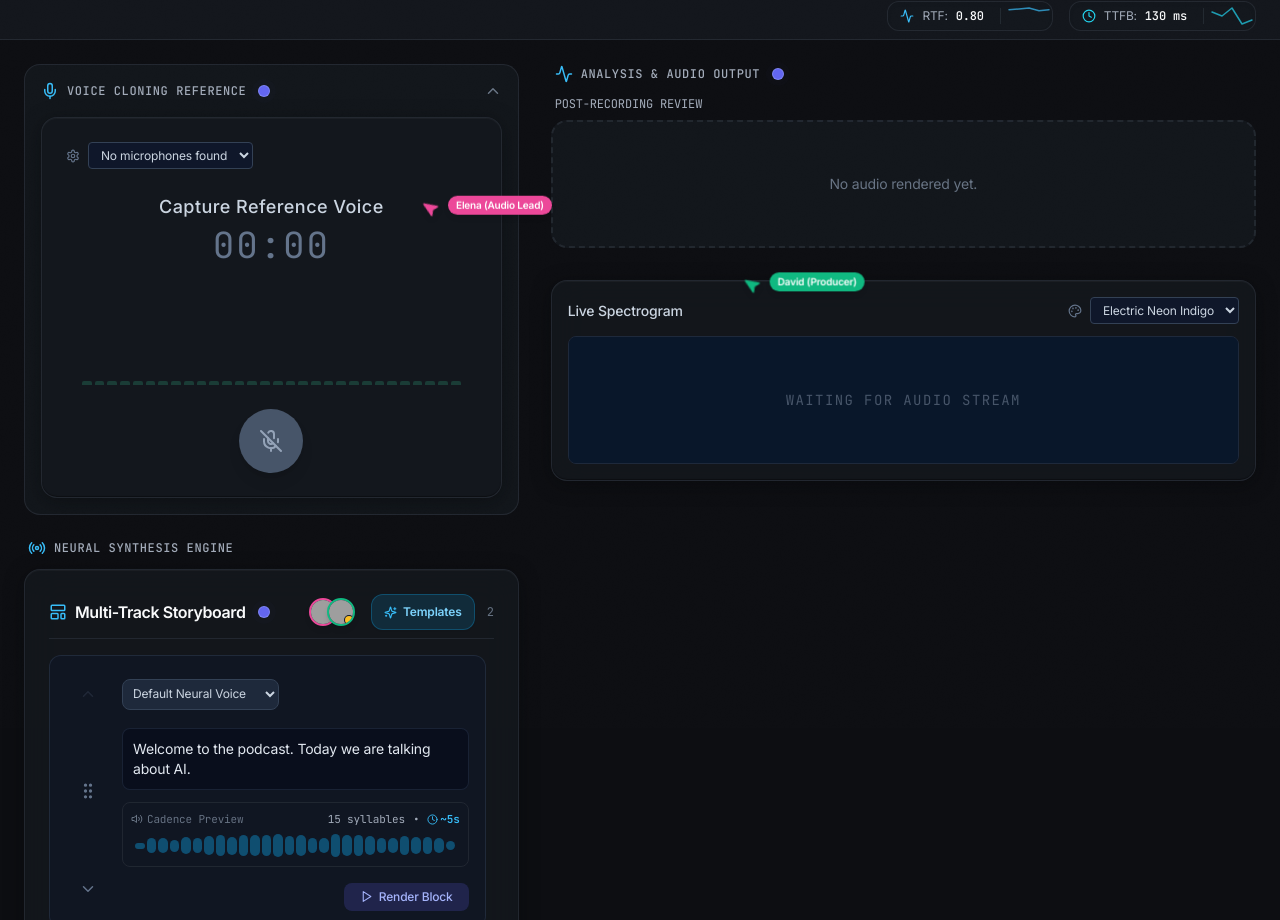
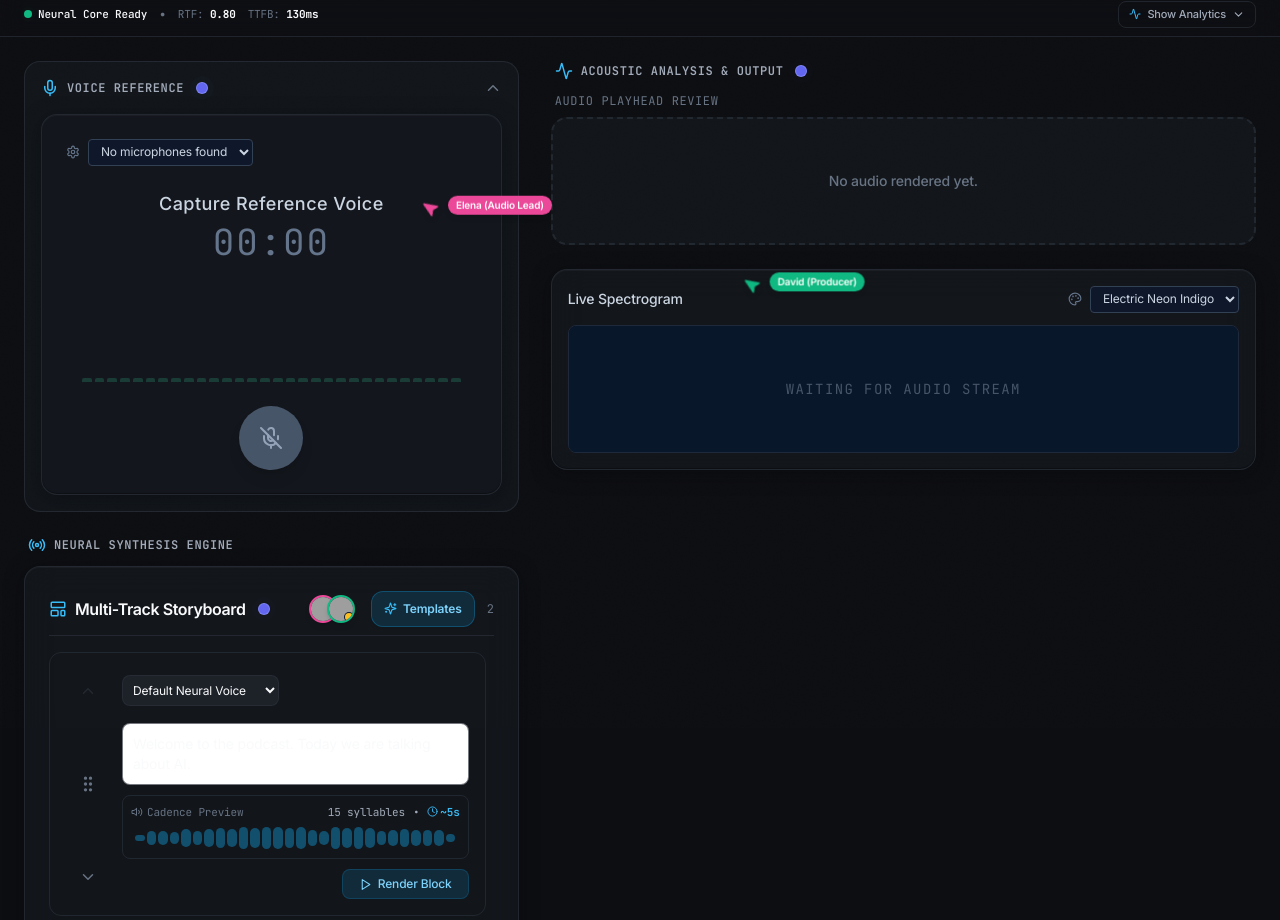
Before and after one commit to ShantanuDas15/EchoSync-AI, a Next.js app in the folder frontend/: page / in a window 1280 px wide. Shown: the part 72-992 px from the top of the page. Built offline with nearby package versions, Linux system fonts and the light colour scheme; grey boxes are pictures that could not be loaded.

Commit message:
feat: Implement Milestone 4.3 Function-Driven Minimalism & Layout De-nesting

```diff
--- a/frontend/src/app/page.tsx
+++ b/frontend/src/app/page.tsx
@@ -8,7 +8,7 @@ import { SpectrogramCanvas } from '@/components/ui/SpectrogramCanvas';
 import { ToastNotification, ToastType } from '@/components/ui/ToastNotification';
 import { NavigationHeader } from '@/components/layout/NavigationHeader';
 import { KeyboardShortcutFooter } from '@/components/layout/KeyboardShortcutFooter';
-import { MetricBadge } from '@/components/ui/MetricBadge';
+import { TelemetryBar } from '@/components/layout/TelemetryBar';
 import { useWebSocketStream } from '@/hooks/useWebSocketStream';
 import { useKeyboardShortcuts } from '@/hooks/useKeyboardShortcuts';
 import { Mic, Radio, Activity, ChevronDown, ChevronUp } from 'lucide-react';
@@ -24,7 +24,7 @@ export default function Dashboard() {
   // Toast State
   const [toast, setToast] = useState<{ message: string; type: ToastType } | null>(null);
 
-  // Fake Telemetry
+  // Telemetry state
   const [rtfHistory, setRtfHistory] = useState<number[]>([0.8, 0.85, 0.9, 0.75, 0.8]);
   const [ttfbHistory, setTtfbHistory] = useState<number[]>([150, 140, 160, 120, 130]);
   const currentRTF = isStreaming ? 0.95 : 0.8;
@@ -70,18 +70,19 @@ export default function Dashboard() {
     <div className="min-h-screen bg-surface-root text-text-primary selection:bg-sky-500/20 selection:text-sky-200 font-sans flex flex-col justify-between">
       <NavigationHeader activeTab="studio" isStreaming={isStreaming} />
 
-      {/* Telemetry Bar */}
-      <div data-tour="telemetry-bar" className="w-full bg-surface-panel border-b border-border-subtle">
-        <div className="max-w-7xl mx-auto px-4 sm:px-6 py-2 flex items-center justify-end gap-4">
-          <MetricBadge label="RTF" value={currentRTF.toFixed(2)} type="rtf" history={rtfHistory} />
-          <MetricBadge label="TTFB" value={currentTTFB} unit="ms" type="ttfb" history={ttfbHistory} />
-        </div>
-      </div>
+      {/* Progressive Disclosure Telemetry Bar */}
+      <TelemetryBar
+        currentRTF={currentRTF}
+        currentTTFB={currentTTFB}
+        rtfHistory={rtfHistory}
+        ttfbHistory={ttfbHistory}
+        isStreaming={isStreaming}
+      />
 
       <main className="max-w-7xl mx-auto px-4 sm:px-6 py-6 flex-1 w-full">
-        <div className="grid grid-cols-1 lg:grid-cols-12 gap-8">
+        <div className="grid grid-cols-1 lg:grid-cols-12 gap-6 sm:gap-8">
 
-          {/* Left Column - Controls */}
+          {/* Left Column - Voice Cloning & Storyboard */}
           <div className="lg:col-span-5 flex flex-col gap-6">
 
             {/* Collapsible Recorder Section */}
@@ -92,7 +93,7 @@ export default function Dashboard() {
               >
                 <div className="flex items-center gap-2 text-text-secondary">
                   <Mic size={18} className="text-sky-400" />
-                  <h2 className="font-medium text-xs uppercase tracking-wider font-mono">Voice Cloning Reference</h2>
+                  <h2 className="font-semibold text-xs uppercase tracking-wider font-mono">Voice Reference</h2>
                   <ContextualHint
                     title="Zero-Shot Reference Sample"
                     description="Provide 3-5 seconds of clean, noise-free voice audio to extract a 256-d speaker identity embedding vector."
@@ -113,23 +114,23 @@ export default function Dashboard() {
               </div>
             </section>
 
-            {/* Synthesizer Form */}
+            {/* Synthesizer Storyboard */}
             <section className="space-y-3">
               <div className="flex items-center gap-2 text-text-secondary px-1">
                 <Radio size={18} className="text-sky-400" />
-                <h2 className="font-medium text-xs uppercase tracking-wider font-mono">Neural Synthesis Engine</h2>
+                <h2 className="font-semibold text-xs uppercase tracking-wider font-mono">Neural Synthesis Engine</h2>
               </div>
               <StoryboardEditor onMasterRender={handleMasterRender} isSynthesizing={isStreaming} />
             </section>
           </div>
 
-          {/* Right Column - Visualizers */}
+          {/* Right Column - Spectrogram & WaveSurfer Visualizers */}
           <div data-tour="spectrogram-canvas" className="lg:col-span-7 flex flex-col gap-6">
             <section className="space-y-3 h-full flex flex-col">
               <div className="flex items-center justify-between px-1">
                 <div className="flex items-center gap-2 text-text-secondary">
                   <Activity size={18} className="text-sky-400" />
-                  <h2 className="font-medium text-xs uppercase tracking-wider font-mono">Analysis & Audio Output</h2>
+                  <h2 className="font-semibold text-xs uppercase tracking-wider font-mono">Acoustic Analysis & Output</h2>
                   <ContextualHint
                     title="Real-Time Acoustic Analytics"
                     description="Real-time 60 FPS HTML5 Canvas Fourier Transform (FFT) spectrogram visualizer and WaveSurfer interactive timeline."
@@ -141,18 +142,18 @@ export default function Dashboard() {
               <div className="flex-1 flex flex-col gap-4">
                 {/* WaveSurfer Player */}
                 <div className="space-y-2">
-                  <p className="text-xs font-mono text-text-secondary ml-1 uppercase">Post-Recording Review</p>
+                  <p className="text-xs font-mono text-text-muted ml-1 uppercase tracking-wider">Audio Playhead Review</p>
                   {referenceAudio ? (
                     <WaveSurferVisualizer audioBlob={referenceAudio} />
                   ) : (
-                    <div className="h-32 flex items-center justify-center border-2 border-dashed border-border-subtle rounded-2xl bg-surface-panel text-text-muted text-sm">
+                    <div className="h-32 flex items-center justify-center border-2 border-dashed border-border-subtle rounded-2xl bg-surface-panel text-text-muted text-sm font-medium">
                       No audio rendered yet.
                     </div>
                   )}
                 </div>
 
                 {/* Real-time Spectrogram */}
-                <div className="space-y-2 mt-4">
+                <div className="space-y-2 mt-2">
                   <SpectrogramCanvas isActive={isStreaming} />
                 </div>
               </div>
--- /dev/null
+++ b/frontend/src/components/layout/TelemetryBar.tsx
@@ -0,0 +1,77 @@
+"use client";
+
+import React, { useState, useEffect } from 'react';
+import { MetricBadge } from '@/components/ui/MetricBadge';
+import { ChevronDown, ChevronUp, Activity } from 'lucide-react';
+import { createTelemetryState, toggleTelemetryState } from '@/lib/layoutMinimalism';
+
+interface TelemetryBarProps {
+  currentRTF: number;
+  currentTTFB: number;
+  rtfHistory: number[];
+  ttfbHistory: number[];
+  isStreaming?: boolean;
+}
+
+export function TelemetryBar({
+  currentRTF,
+  currentTTFB,
+  rtfHistory,
+  ttfbHistory,
+  isStreaming = false,
+}: TelemetryBarProps) {
+  const [state, setState] = useState(() => createTelemetryState(false));
+
+  const handleToggle = () => {
+    setState(prev => toggleTelemetryState(prev));
+  };
+
+  return (
+    <div data-tour="telemetry-bar" className="w-full bg-surface-panel/80 border-b border-border-subtle backdrop-blur-md transition-all">
+      <div className="max-w-7xl mx-auto px-4 sm:px-6 py-2 flex items-center justify-between">
+
+        {/* Compact Status Indicator */}
+        <div className="flex items-center gap-3 text-xs">
+          <div className="flex items-center gap-1.5 font-mono text-text-secondary">
+            <span className="relative flex h-2 w-2">
+              <span className={`animate-ping absolute inline-flex h-full w-full rounded-full opacity-75 ${isStreaming ? 'bg-sky-400' : 'bg-emerald-400'}`} />
+              <span className={`relative inline-flex rounded-full h-2 w-2 ${isStreaming ? 'bg-sky-500' : 'bg-emerald-500'}`} />
+            </span>
+            <span className="font-medium text-text-primary text-[11px]">
+              {isStreaming ? 'Synthesizing Audio Stream' : 'Neural Core Ready'}
+            </span>
+          </div>
+
+          <span className="hidden sm:inline text-text-muted">•</span>
+
+          <div className="hidden sm:flex items-center gap-3 text-[11px] font-mono text-text-muted">
+            <span>RTF: <strong className="text-text-primary">{currentRTF.toFixed(2)}</strong></span>
+            <span>TTFB: <strong className="text-text-primary">{currentTTFB}ms</strong></span>
+          </div>
+        </div>
+
+        {/* Progressive Disclosure Toggle */}
+        <button
+          onClick={handleToggle}
+          aria-expanded={state.isExpanded}
+          aria-label={state.isExpanded ? "Collapse telemetry details" : "Expand telemetry details"}
+          className="flex items-center gap-1.5 px-2.5 py-1 text-[11px] font-medium text-text-secondary hover:text-text-primary bg-surface-elevated/60 hover:bg-surface-elevated border border-border-subtle rounded-lg transition-all focus-ring"
+        >
+          <Activity size={12} className="text-sky-400" />
+          <span>{state.isExpanded ? "Hide Telemetry" : "Show Analytics"}</span>
+          {state.isExpanded ? <ChevronUp size={13} /> : <ChevronDown size={13} />}
+        </button>
+      </div>
+
+      {/* Expanded Metrics Section */}
+      {state.isExpanded && (
+        <div className="border-t border-border-subtle/60 bg-surface-elevated/40 px-4 sm:px-6 py-3 animate-in fade-in slide-in-from-top-1 duration-200">
+          <div className="max-w-7xl mx-auto flex flex-wrap items-center justify-end gap-3">
+            <MetricBadge label="Real-Time Factor (RTF)" value={currentRTF.toFixed(2)} type="rtf" history={rtfHistory} />
+            <MetricBadge label="Time to First Byte (TTFB)" value={currentTTFB} unit="ms" type="ttfb" history={ttfbHistory} />
+          </div>
+        </div>
+      )}
+    </div>
+  );
+}
--- a/frontend/src/components/studio/DialogueBlock.tsx
+++ b/frontend/src/components/studio/DialogueBlock.tsx
@@ -50,31 +50,32 @@ export function DialogueBlock({
 
   return (
     <div
+      data-testid="dialogue-block"
       draggable={!isLocked}
       onDragStart={(e) => !isLocked && onDragStart(e, index)}
       onDragOver={(e) => !isLocked && onDragOver(e, index)}
       onDragEnd={onDragEnd}
       onDrop={(e) => !isLocked && onDrop(e, index)}
       style={isLocked ? { borderColor: `${lockedBy?.color}80`, boxShadow: `0 0 15px -3px ${lockedBy?.color}30` } : {}}
-      className={`flex gap-2 sm:gap-3 p-3 sm:p-4 bg-slate-900/50 border rounded-xl transition-all ${
-        isLocked ? 'border-slate-700 bg-slate-900/80' : 'border-slate-700/50 hover:border-slate-600'
+      className={`flex gap-2 sm:gap-3 p-3 sm:p-4 bg-surface-panel/90 border rounded-xl transition-all ${
+        isLocked ? 'border-border-elevated bg-surface-elevated/90' : 'border-border-subtle hover:border-border-elevated'
       } group`}
     >
-      {/* Left controls: Desktop Drag Handle + Mobile Reorder Chevrons */}
-      <div className="flex flex-col items-center justify-between py-1 text-slate-500">
+      {/* Left controls: Drag Handle & Reorder Chevrons */}
+      <div className="flex flex-col items-center justify-between py-1 text-text-muted">
         {onMoveUp && (
           <button
             type="button"
             onClick={() => onMoveUp(index)}
             disabled={!hasUp || isLocked}
             aria-label={`Move dialogue block ${index + 1} up`}
-            className="min-w-[44px] min-h-[36px] flex items-center justify-center text-slate-500 hover:text-slate-200 disabled:opacity-20 disabled:hover:text-slate-500 transition-colors focus-ring rounded"
+            className="min-w-[44px] min-h-[36px] flex items-center justify-center text-text-muted hover:text-text-primary disabled:opacity-20 transition-colors focus-ring rounded"
           >
             <ChevronUp size={18} />
           </button>
         )}
 
-        <div className="hidden sm:flex flex-col items-center justify-center cursor-grab active:cursor-grabbing hover:text-slate-300 my-auto">
+        <div className="hidden sm:flex flex-col items-center justify-center cursor-grab active:cursor-grabbing hover:text-text-primary my-auto">
           {isLocked ? (
             <Lock size={16} style={{ color: lockedBy?.color }} />
           ) : (
@@ -88,7 +89,7 @@ export function DialogueBlock({
             onClick={() => onMoveDown(index)}
             disabled={!hasDown || isLocked}
             aria-label={`Move dialogue block ${index + 1} down`}
-            className="min-w-[44px] min-h-[36px] flex items-center justify-center text-slate-500 hover:text-slate-200 disabled:opacity-20 disabled:hover:text-slate-500 transition-colors focus-ring rounded"
+            className="min-w-[44px] min-h-[36px] flex items-center justify-center text-text-muted hover:text-text-primary disabled:opacity-20 transition-colors focus-ring rounded"
           >
             <ChevronDown size={18} />
           </button>
@@ -96,7 +97,7 @@ export function DialogueBlock({
       </div>
 
       {/* Main Dialogue Block Content */}
-      <div className="flex-1 flex flex-col gap-3 min-w-0">
+      <div className="flex-1 flex flex-col gap-2.5 min-w-0">
         {/* Collaborative Lock Notice */}
         {isLocked && lockedBy && (
           <div
@@ -117,7 +118,7 @@ export function DialogueBlock({
             value={block.preset}
             disabled={isLocked}
             onChange={(e) => onUpdate(block.id, { preset: e.target.value })}
-            className="min-h-[44px] sm:min-h-0 p-2 sm:p-1.5 text-xs bg-slate-800 border border-slate-700 rounded-lg text-slate-300 focus:outline-none focus:border-indigo-500 focus-ring disabled:opacity-50"
+            className="min-h-[44px] sm:min-h-0 p-2 sm:p-1.5 text-xs bg-surface-elevated border border-border-subtle rounded-lg text-text-primary focus:outline-none focus:border-sky-400 focus-ring disabled:opacity-50"
           >
             <option value="default">Default Neural Voice</option>
             <option value="sarah">Sarah (Expressive)</option>
@@ -128,7 +129,7 @@ export function DialogueBlock({
             <button
               onClick={() => onDelete(block.id)}
               aria-label="Delete dialogue block"
-              className="min-w-[44px] min-h-[44px] flex items-center justify-center text-slate-500 hover:text-red-400 opacity-80 sm:opacity-0 group-hover:opacity-100 transition-opacity focus-ring rounded-lg"
+              className="min-w-[44px] min-h-[44px] flex items-center justify-center text-text-muted hover:text-status-error opacity-80 sm:opacity-0 group-hover:opacity-100 transition-opacity focus-ring rounded-lg"
             >
               <X size={18} />
             </button>
@@ -141,7 +142,7 @@ export function DialogueBlock({
           onChange={(e) => onUpdate(block.id, { text: e.target.value })}
           placeholder={isLocked ? "Editing locked by collaborator..." : "Type dialogue here..."}
           rows={2}
-          className="w-full min-h-[60px] bg-slate-950/40 p-2.5 rounded-lg border border-slate-800/80 text-sm text-slate-200 placeholder:text-slate-600 focus:outline-none focus:border-indigo-500/50 resize-none focus-ring disabled:opacity-60 disabled:cursor-not-allowed"
+          className="w-full min-h-[60px] bg-surface-root/80 p-2.5 rounded-lg border border-border-subtle text-sm text-text-primary placeholder:text-text-muted focus:outline-none focus:border-sky-400 resize-none focus-ring disabled:opacity-60 disabled:cursor-not-allowed"
         />
 
         {/* Generative Cadence Waveform Preview */}
@@ -152,11 +153,11 @@ export function DialogueBlock({
           />
         )}
 
-        <div className="flex justify-end mt-1">
+        <div className="flex justify-end">
           <button
             onClick={() => onRender(block.id)}
             disabled={isLocked || block.isSynthesizing || !block.text.trim()}
-            className="min-h-[44px] sm:min-h-0 flex items-center gap-1.5 text-xs px-4 py-2 sm:py-1.5 bg-indigo-500/20 text-indigo-300 hover:bg-indigo-500/30 rounded-lg transition-colors disabled:opacity-50 focus-ring font-medium active:scale-95"
+            className="min-h-[44px] sm:min-h-0 flex items-center gap-1.5 text-xs px-4 py-2 sm:py-1.5 bg-sky-500/15 text-sky-300 hover:bg-sky-500/25 border border-sky-500/20 rounded-lg transition-colors disabled:opacity-50 focus-ring font-medium active:scale-95"
           >
             {block.isSynthesizing ? <Loader2 size={13} className="animate-spin" /> : <Play size={13} />}
             {block.isSynthesizing ? 'Rendering...' : 'Render Block'}
--- /dev/null
+++ b/frontend/src/lib/layoutMinimalism.ts
@@ -0,0 +1,62 @@
+/**
+ * EchoSync AI Layout Minimalism & Progressive Disclosure Engine
+ * Milestone 4.3: De-nesting Hierarchy & Contextual Metric Disclosure
+ */
+
+export interface TelemetryDisclosureState {
+  isExpanded: boolean;
+  autoCollapseMs?: number;
+}
+
+/**
+ * Creates initial telemetry progressive disclosure state (defaults to compact/collapsed)
+ */
+export function createTelemetryState(initialExpanded: boolean = false): TelemetryDisclosureState {
+  return {
+    isExpanded: initialExpanded,
+    autoCollapseMs: 5000,
+  };
+}
+
+/**
+ * Toggles progressive disclosure state
+ */
+export function toggleTelemetryState(state: TelemetryDisclosureState): TelemetryDisclosureState {
+  return {
+    ...state,
+    isExpanded: !state.isExpanded,
+  };
+}
+
+/**
+ * Calculates DOM nesting depth of a serialized HTML/JSX template structure
+ */
+export function calculateMaxDomDepth(htmlString: string): number {
+  const openTags = htmlString.match(/<([a-zA-Z0-9-]+)(?:\s+[^>]*)?(?<!\/)>/g) || [];
+  let currentDepth = 0;
+  let maxDepth = 0;
+
+  const tagRegex = /<\/?([a-zA-Z0-9-]+)(?:\s+[^>]*)?(\/?)>/g;
+  let match;
+
+  while ((match = tagRegex.exec(htmlString)) !== null) {
+    const isClosing = match[0].startsWith('</');
+    const isSelfClosing = match[2] === '/' || match[0].endsWith('/>') || ['img', 'input', 'br', 'hr'].includes(match[1].toLowerCase());
+
+    if (isClosing) {
+      currentDepth = Math.max(0, currentDepth - 1);
+    } else if (!isSelfClosing) {
+      currentDepth += 1;
+      maxDepth = Math.max(maxDepth, currentDepth);
+    }
+  }
+
+  return maxDepth;
+}
+
+/**
+ * Validates that a component's JSX structure adheres to minimal nesting limits (< 8 levels max)
+ */
+export function validateMinimalNesting(maxDepth: number, maxAllowed: number = 7): boolean {
+  return maxDepth <= maxAllowed;
+}
```
Also changed, not shown: frontend/src/components/ui/VoiceCard.tsx (+24 -25 lines), 2 other files (tests, documents, lock files or other folders).
